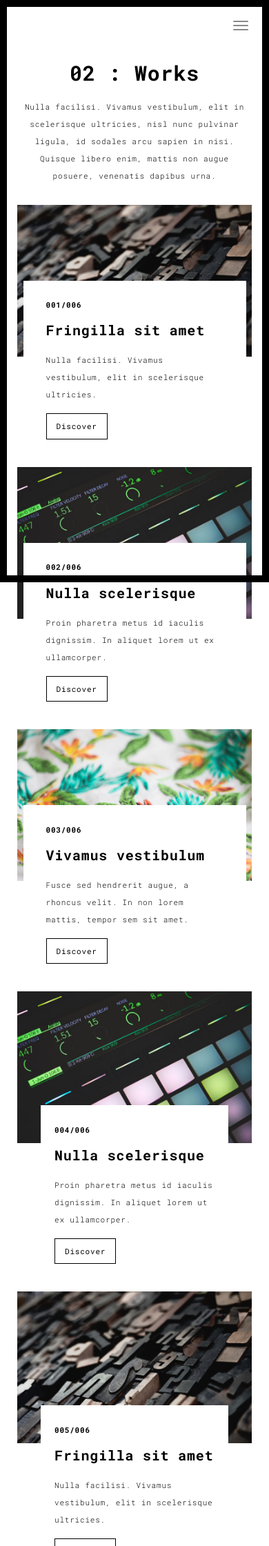
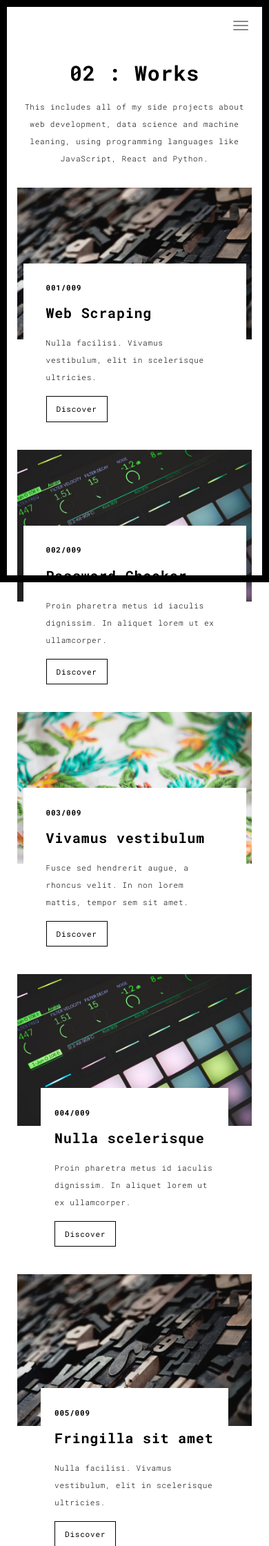
Before and after one commit to jenchen-dev/portfolio-web-server, a Flask app: page /works.html in a window 390 px wide. Shown: the top 2241 px of the page at 69% size. Run offline with Flask 3, Linux system fonts and the light colour scheme; some libraries are stand-ins or nearby versions.

Commit message:
add write to csv and customize pages

```diff
--- /dev/null
+++ b/database.csv
@@ -0,0 +1 @@
+email,subject,message
--- a/server.py
+++ b/server.py
@@ -1,4 +1,5 @@
 from flask import Flask, render_template, request, redirect
+import csv
 app = Flask(__name__)
 
 
@@ -20,11 +21,24 @@ def write_to_file(data):
         file = database.write(f'\n{email}, {subject}, {message}')
 
 
+def write_to_csv(data):
+    with open('database.csv', newline='', mode='a') as database2:
+        email = data['email']
+        subject = data['subject']
+        message = data['message']
+        csv_writer = csv.writer(database2, delimiter=',',
+                                quotechar='"', quoting=csv.QUOTE_MINIMAL)
+        csv_writer.writerow([email, subject, message])
+
+
 @app.route('/submit_form', methods=['POST', 'GET'])
 def submit_form():
     if request.method == 'POST':
-        data = request.form.to_dict()
-        write_to_file(data)
-        return redirect('thankyou.html')
+        try:
+            data = request.form.to_dict()
+            write_to_csv(data)
+            return redirect('thankyou.html')
+        except:
+            return 'did not save to database'
     else:
         return 'something went wrong. try again!'
--- a/templates/work.html
+++ b/templates/work.html
@@ -53,6 +53,9 @@
             <li><a href="./index.html" title="">004</a></li>
             <li><a href="./index.html" title="">005</a></li>
             <li><a href="./index.html" title="">006</a></li>
+            <li><a href="./index.html" title="">007</a></li>
+            <li><a href="./index.html" title="">008</a></li>
+            <li><a href="./index.html" title="">009</a></li>
           </ul>
 
 
@@ -67,7 +70,7 @@
           <img src="static/assets/images/work001-01.jpg" class="img-responsive" alt="">
           <div class="card-container">
             <div class="text-center">
-              <h1 class="h2">001 : Fringilla sit amet</h1>
+              <h1 class="h2">001 : Web Scraping</h1>
             </div>
             <p>Nulla facilisi. Vivamus vestibulum, elit in scelerisque ultricies, nisl nunc pulvinar ligula, id sodales
               arcu sapien in nisi. Quisque libero enim, mattis non augue posuere, venenatis dapibus urna.</p>
--- a/templates/work2.html
+++ b/templates/work2.html
@@ -53,6 +53,9 @@
             <li><a href="./index.html" title="">004</a></li>
             <li><a href="./index.html" title="">005</a></li>
             <li><a href="./index.html" title="">006</a></li>
+            <li><a href="./index.html" title="">007</a></li>
+            <li><a href="./index.html" title="">008</a></li>
+            <li><a href="./index.html" title="">009</a></li>
           </ul>
 
 
@@ -67,7 +70,7 @@
           <img src="static/assets/images/work001-01.jpg" class="img-responsive" alt="">
           <div class="card-container">
             <div class="text-center">
-              <h1 class="h2">002 : Fringilla sit amet</h1>
+              <h1 class="h2">002 : Password Checker</h1>
             </div>
             <p>Nulla facilisi. Vivamus vestibulum, elit in scelerisque ultricies, nisl nunc pulvinar ligula, id sodales
               arcu sapien in nisi. Quisque libero enim, mattis non augue posuere, venenatis dapibus urna.</p>
--- a/templates/work3.html
+++ b/templates/work3.html
@@ -53,6 +53,9 @@
             <li><a href="./index.html" title="">004</a></li>
             <li><a href="./index.html" title="">005</a></li>
             <li><a href="./index.html" title="">006</a></li>
+            <li><a href="./index.html" title="">007</a></li>
+            <li><a href="./index.html" title="">008</a></li>
+            <li><a href="./index.html" title="">009</a></li>
           </ul>
 
 
--- a/templates/works.html
+++ b/templates/works.html
@@ -58,8 +58,8 @@
         <div class="col-sm-8 col-sm-offset-2 section-container-spacer">
           <div class="text-center">
             <h1 class="h2">02 : Works</h1>
-            <p>Nulla facilisi. Vivamus vestibulum, elit in scelerisque ultricies, nisl nunc pulvinar ligula, id sodales
-              arcu sapien in nisi. Quisque libero enim, mattis non augue posuere, venenatis dapibus urna.</p>
+            <p>This includes all of my side projects about web development, data science and machine leaning, using
+              programming languages like JavaScript, React and Python.</p>
           </div>
         </div>
 
@@ -76,8 +76,8 @@
                       <img src="static/assets/images/work01-hover.jpg" alt="" class="img-responsive">
                     </a>
                     <div class="card-container card-container-lg">
-                      <h4>001/006</h4>
-                      <h3>Fringilla sit amet</h3>
+                      <h4>001/009</h4>
+                      <h3>Web Scraping</h3>
                       <p>Nulla facilisi. Vivamus vestibulum, elit in scelerisque ultricies.</p>
                       <a href="./work.html" title="" class="btn btn-default">Discover</a>
                     </div>
@@ -87,8 +87,8 @@
                       <img src="static/assets/images/work02-hover.jpg" alt="" class="img-responsive">
                     </a>
                     <div class="card-container card-container-lg">
-                      <h4>002/006</h4>
-                      <h3>Nulla scelerisque</h3>
+                      <h4>002/009</h4>
+                      <h3>Password Checker</h3>
                       <p>Proin pharetra metus id iaculis dignissim. In aliquet lorem ut ex ullamcorper.</p>
                       <a href="./work2.html" title="" class="btn btn-default">Discover</a>
                     </div>
@@ -98,7 +98,7 @@
                       <img src="static/assets/images/work03-hover.jpg" alt="" class="img-responsive">
                     </a>
                     <div class="card-container card-container-lg">
-                      <h4>003/006</h4>
+                      <h4>003/009</h4>
                       <h3>Vivamus vestibulum</h3>
                       <p>Fusce sed hendrerit augue, a rhoncus velit. In non lorem mattis, tempor sem sit amet.</p>
                       <a href="./work3.html" title="" class="btn btn-default">Discover</a>
@@ -116,7 +116,7 @@
                       <img src="static/assets/images/work02-hover.jpg" alt="Image" class="img-responsive">
                     </a>
                     <div class="card-container">
-                      <h4>004/006</h4>
+                      <h4>004/009</h4>
                       <h3>Nulla scelerisque</h3>
                       <p>Proin pharetra metus id iaculis dignissim. In aliquet lorem ut ex ullamcorper.</p>
                       <a href="./work.html" class="btn btn-default">Discover</a>
@@ -127,7 +127,7 @@
                       <img src="static/assets/images/work01-hover.jpg" alt="Image" class="img-responsive">
                     </a>
                     <div class="card-container">
-                      <h4>005/006</h4>
+                      <h4>005/009</h4>
                       <h3>Fringilla sit amet</h3>
                       <p>Nulla facilisi. Vivamus vestibulum, elit in scelerisque ultricies.</p>
                       <a href="./work.html" class="btn btn-default">Discover</a>
@@ -139,7 +139,7 @@
                       <img src="static/assets/images/work03-hover.jpg" alt="Image" class="img-responsive">
                     </a>
                     <div class="card-container">
-                      <h4>006/006</h4>
+                      <h4>006/009</h4>
                       <h3>Vivamus vestibulum</h3>
                       <p>Fusce sed hendrerit augue, a rhoncus velit. In non lorem mattis, tempor sem sit amet.</p>
                       <a href="./work.html" class="btn btn-default">Discover</a>
@@ -149,7 +149,46 @@
                 </div>
                 <!--/row-->
               </div>
+              <div class="item">
+                <div class="row">
+                  <div class="col-sm-4">
+                    <a href="./work.html" class="black-image-project-hover">
+                      <img src="static/assets/images/work02-hover.jpg" alt="Image" class="img-responsive">
+                    </a>
+                    <div class="card-container">
+                      <h4>007/009</h4>
+                      <h3>Nulla scelerisque</h3>
+                      <p>Proin pharetra metus id iaculis dignissim. In aliquet lorem ut ex ullamcorper.</p>
+                      <a href="./work.html" class="btn btn-default">Discover</a>
+                    </div>
+                  </div>
+                  <div class="col-sm-4">
+                    <a href="./work.html" class="black-image-project-hover">
+                      <img src="static/assets/images/work01-hover.jpg" alt="Image" class="img-responsive">
+                    </a>
+                    <div class="card-container">
+                      <h4>008/009</h4>
+                      <h3>Fringilla sit amet</h3>
+                      <p>Nulla facilisi. Vivamus vestibulum, elit in scelerisque ultricies.</p>
+                      <a href="./work.html" class="btn btn-default">Discover</a>
+                    </div>
+                  </div>
 
+                  <div class="col-sm-4">
+                    <a href="./work.html" class="black-image-project-hover">
+                      <img src="static/assets/images/work03-hover.jpg" alt="Image" class="img-responsive">
+                    </a>
+                    <div class="card-container">
+                      <h4>009/009</h4>
+                      <h3>Vivamus vestibulum</h3>
+                      <p>Fusce sed hendrerit augue, a rhoncus velit. In non lorem mattis, tempor sem sit amet.</p>
+                      <a href="./work.html" class="btn btn-default">Discover</a>
+                    </div>
+                  </div>
+
+                </div>
+                <!--/row-->
+              </div>
               <!--/item-->
             </div>
             <!--/carousel-inner-->
```
